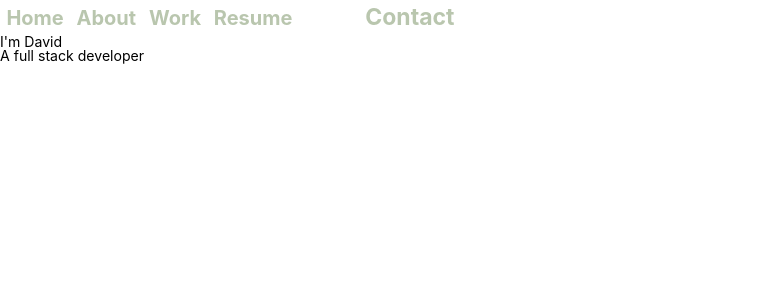
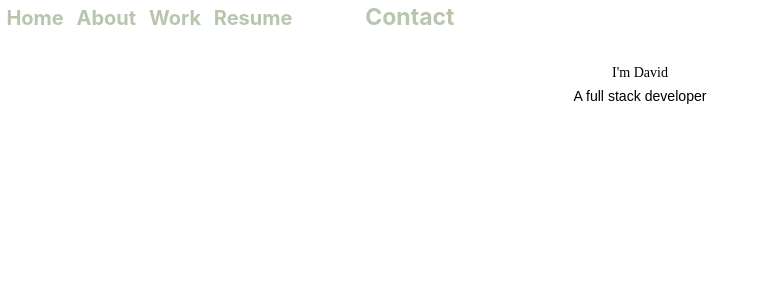
Before and after one commit to DavidParker42/portfolio_multi_page, a React (Create React App) app: page /work in a window 1280 px wide. Shown: the top 300 px of the page, without its empty margins (0-770 px from the left). Built offline with nearby package versions, Linux system fonts and the light colour scheme.

Commit message:
homepage styling

```diff
--- a/src/App.css
+++ b/src/App.css
@@ -1,3 +1,17 @@
+.home_intro {
+font-family: 'Lobster', cursive;
+padding: 10px;
+padding-top: 30px;
+font-size: 50 rem;
+text-align: center;
+}
+
+.home_2nd {
+font-family: 'Rajdhani', sans-serif;
+font-size: 30 rem;
+text-align: center;
+}
+
 header {
   display: flex;
   justify-content: space-between;
--- a/src/pages/AboutMe.js
+++ b/src/pages/AboutMe.js
@@ -9,9 +9,9 @@ function AboutMe(props) {
       {/* <Navbar/> */}
       <div className="aboutMe">
         <section id="about-me">
-          <aside>
+
             <h3>About Me</h3>
-          </aside>
+
 
           <img src={headshot} class="headshot" alt="" />
           <p>
--- a/src/pages/Home.js
+++ b/src/pages/Home.js
@@ -1,10 +1,12 @@
 function Home(props) {
   return (
     <div>
-      <p>
-        I'm David
-      </p>
-      <p>A full stack developer</p>
+      <div class="home_intro">
+        <p>I'm David</p>
+      </div>
+      <div class="home_2nd">
+        <p>A full stack developer</p>
+      </div>
     </div>
   );
 }
--- a/src/pages/work.js
+++ b/src/pages/work.js
@@ -1,56 +1,43 @@
 import Footer from "../components/footer";
-
-import bookSearch from '../images/bookSearch.png';
+import bookSearch from "../images/bookSearch.png";
 import projectWhatch from "../images/project-whatch.png";
-import techBlog from '../images/techBlog.png';
-import textEditor from '../images/textEditor.png';
-import noteTaker from '../images/noteTaker.png';
-
+import techBlog from "../images/techBlog.png";
+import textEditor from "../images/textEditor.png";
+import noteTaker from "../images/noteTaker.png";
 function Work(props) {
   return (
     <div>
       <section className="work-title">
-        <aside>
-          <h3>Work</h3>
-        </aside>
+        <h3>Work</h3>
       </section>
-
-      <div class="picsContainer" id="work-pics">
-        <div class="image1">
+      <div className="picsContainer" id="work-pics">
+        <div className="image1">
           <a href="https://booksearch92.herokuapp.com/">
-            <img
-              src={bookSearch}
-              class="gridPics"
-              alt=""
-            />
+            <img src={bookSearch} className="gridPics" alt="" />
           </a>
           <h4>Book Search Engine</h4>
         </div>
-
-        <div class="image2">
+        <div className="image2">
           <a href="https://thelemmonade.github.io/project-whatch/">
-            <img src={projectWhatch} class="gridPics" alt="" />
+            <img src={projectWhatch} className="gridPics" alt="" />
           </a>
           <h4>Interactive Front End Site</h4>
         </div>
-
-        <div class="image3">
+        <div className="image3">
           <a href="https://techblog92.herokuapp.com">
-            <img src={techBlog} class="gridPics" alt="" />
+            <img src={techBlog} className="gridPics" alt="" />
           </a>
           <h4>Tech Blog</h4>
         </div>
-
-        <div class="image4">
+        <div className="image4">
           <a href="https://intense-brook-34675.herokuapp.com/">
-            <img src={textEditor} class="gridPics" alt="" />
+            <img src={textEditor} className="gridPics" alt="" />
           </a>
-          <h4 class="editor">Text Editor</h4>
+          <h4 className="editor">Text Editor</h4>
         </div>
-
-        <div class="image5">
+        <div className="image5">
           <a href="https://parker92-module-11-challenge.herokuapp.com/">
-            <img src={noteTaker} class="gridPics" alt="" />
+            <img src={noteTaker} className="gridPics" alt="" />
           </a>
           <h4>Note Taker</h4>
         </div>
@@ -59,5 +46,4 @@ function Work(props) {
     </div>
   );
 }
-
 export default Work;
```
